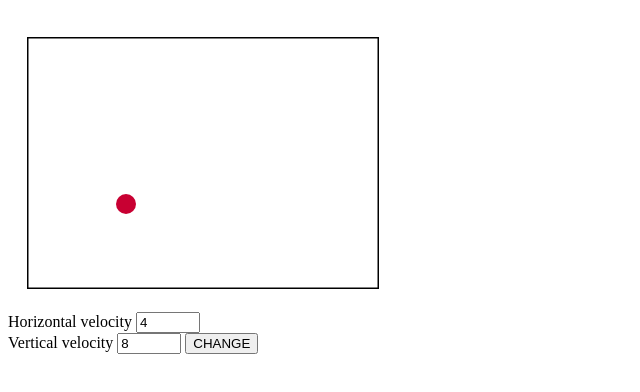
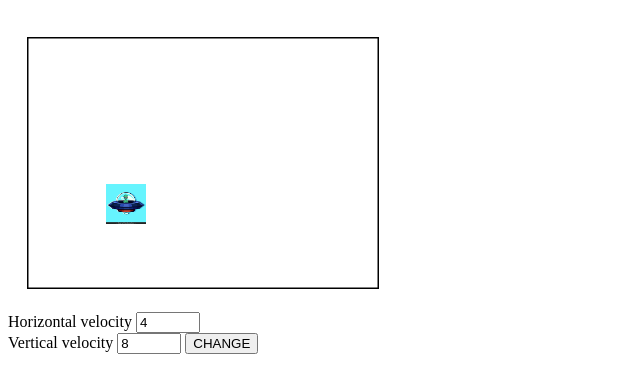
Before and after one commit to Botoku/Bouncing-Ball, a plain HTML site: page index.html in a window 1280 px wide. Shown: the whole page, without its empty margins (0-640 px from the left). Drawn offline with Linux system fonts and the light colour scheme.

Commit message:
ball changed to image

```diff
--- /dev/null
+++ b/ballImage.js
@@ -0,0 +1,94 @@
+'use strict'
+
+
+let boxX = 20
+let boxY = 30 // x and y location of upper corner of box
+
+const boxWidth = 350
+const boxHeight = 250 //width and height of canvas box element we will be animating in
+
+const ballRad = 20 // radius of ball
+
+const boxBoundX = boxWidth + boxX - ballRad //right boundary
+const boxBoundY = boxHeight + boxY - ballRad // bottom boundary
+const inBoxBoundX = boxX + ballRad //left boundary
+const inBoxBoundY = boxY + ballRad //top boundary
+
+
+/* For the animation to occur and bounce off the walls and to know where the walls are
+an inner box is created just inside the canvas element original box
+boxBoundX is the right border line far from the origin at the top left
+its easier to picture by drawing a rectangle that goes clockwise starting at the top
+with inBoxBoundY..... then boxBoundX at the right... then boxBoundY athe thebottom...
+and inBoxBoundX at the left completing.
+
+there is now the original canvas element which all the animation will be done with just outside of this
+smaller box
+
+so the position of the center of the ball is calculated in relation to this inner box and when the ball reaches the wall its displacement value is changed
+*/
+
+let ballX = 50
+let ballY = 60 // initial x and y position of the ball
+
+let ctx
+
+let ballVx = 4
+let ballVy = 8 //vertical and horizontal displacement of the ball
+
+let alienImg = new Image()
+alienImg.src = 'Alien 06.jpg'
+
+
+function init(){
+    ctx = document.getElementById('canvas').getContext('2d')
+    ctx.linewidth = ballRad
+    ctx.fillStyle = 'rgb(200,0,50)'
+    moveBall()
+    setInterval(moveBall, 300)
+}
+
+function moveBall(){
+    ctx.clearRect(boxX, boxY, boxWidth, boxHeight)
+    moveAndCheck()
+    ctx.drawImage(alienImg, ballX-ballRad, ballY-ballRad, 2*ballRad, 2*ballRad)
+    ctx.strokeRect(boxX, boxY, boxWidth, boxHeight)
+}
+
+
+
+function moveAndCheck(){
+    let nBallX = ballX + ballVx
+    let nBallY = ballY + ballVy //this would be the next pos for the center of the circle if no wall is encountered
+
+    if (nBallX > boxBoundX) // if the value is past the value for the right wall i.e outside the inner checking box
+    {
+        ballVx = -ballVx //change the horizontal displacement to the opposite direction
+        nBallX = boxBoundX // set the center of the next ball animated to be exactly on the wall bound and not beyond
+    }
+    if(nBallX < inBoxBoundX) // if the next center of the ball is beyond the left checking box boundary
+    {
+        ballVx = -ballVx
+        nBallX = inBoxBoundX
+    }
+    if (nBallY > boxBoundY) // if the value is past the value for the bottom wall i.e outside the inner checking box
+    {
+        ballVy = -ballVy
+        nBallY = boxBoundY
+    }
+    if(nBallY < inBoxBoundY) // if the next center of the ball is beyond the top checking box boundary
+    {
+        ballVy = -ballVy
+        nBallY = inBoxBoundY
+    }
+
+    ballX = nBallX
+    ballY = nBallY
+
+}
+
+function change(){
+    ballVx = Number(document.f.hv.value)
+    ballVy = Number(document.f.vv.value)
+    return false
+}
--- a/index.html
+++ b/index.html
@@ -21,6 +21,6 @@ Vertical velocity <input type="number" id="vv" value="8" min="-10" max="10">
 
  </form>
 
-    <script src="script.js"></script>
+    <script src="ballImage.js"></script>
 </body>
 </html>
```
